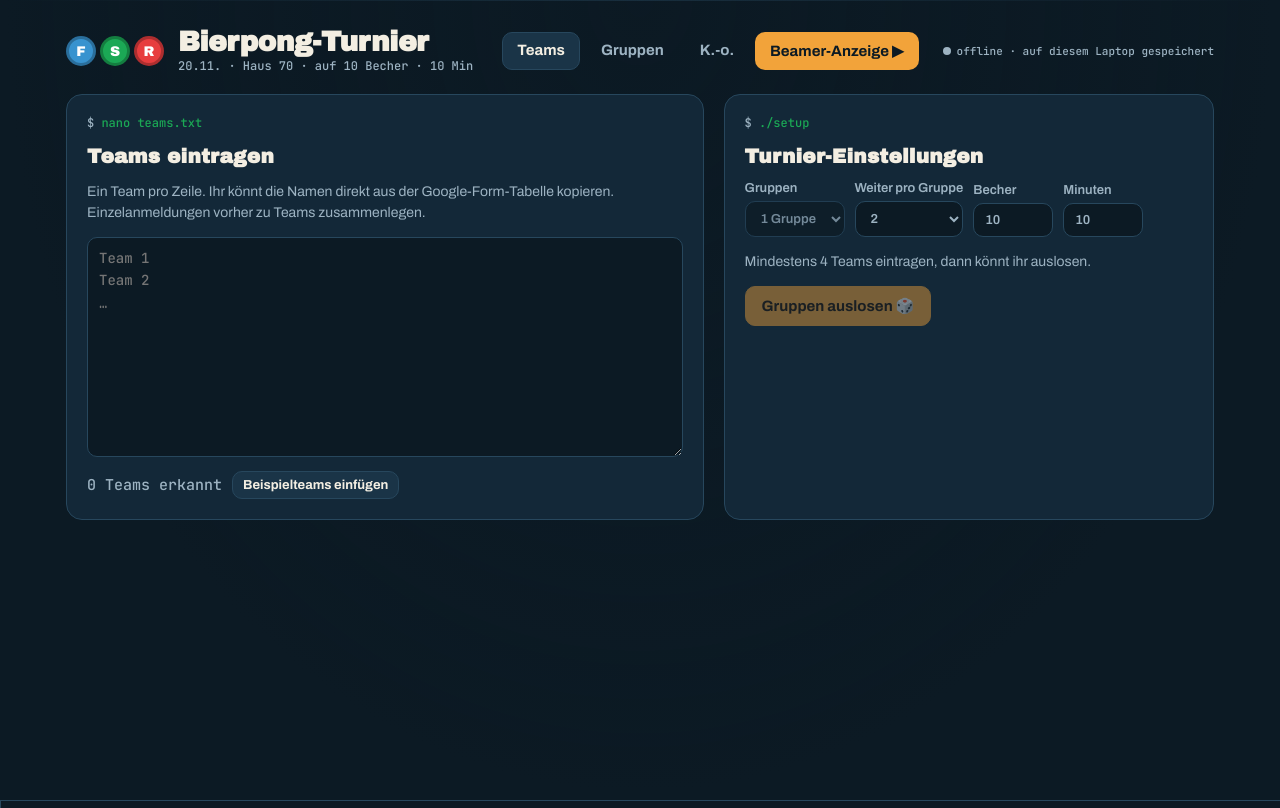
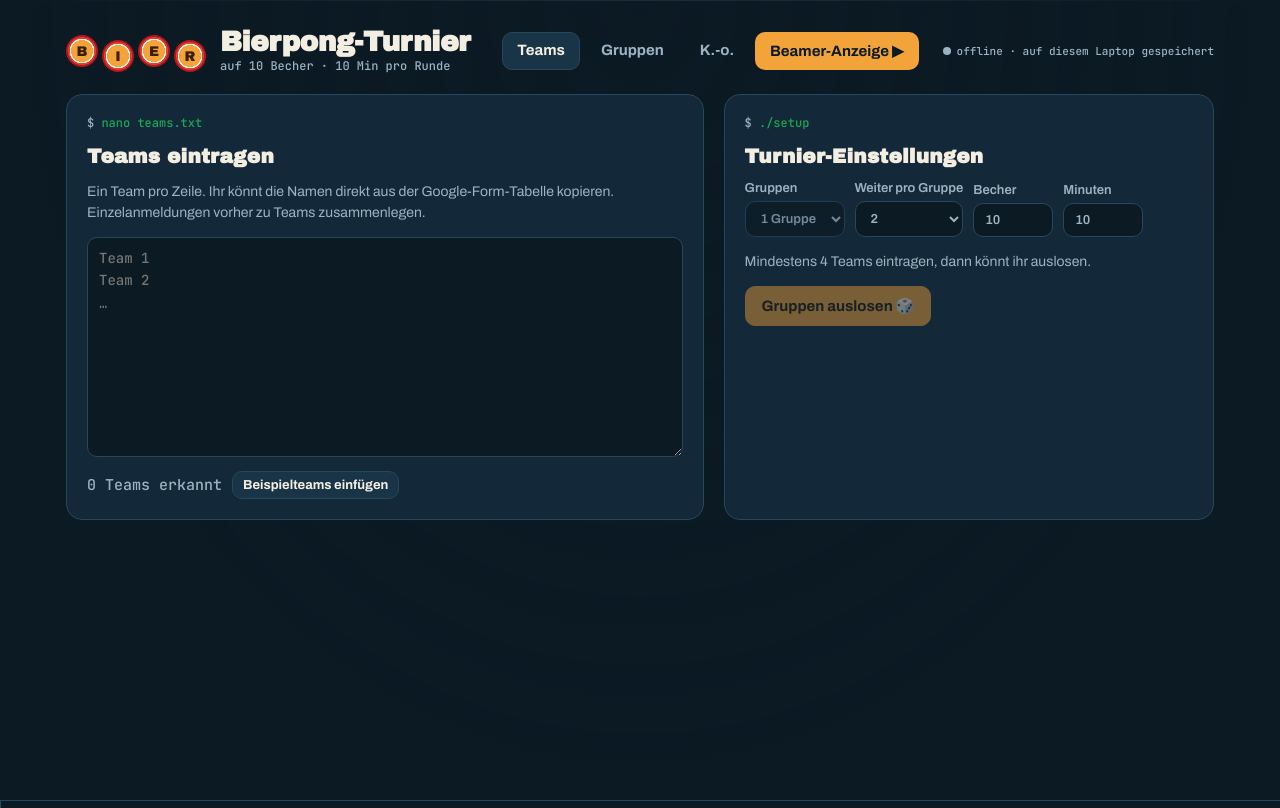
Before and after one commit to sofiixi/bierpong, a plain HTML site: page index.html in a window 1280 px wide. Drawn offline with Linux system fonts and the light colour scheme.

Commit message:
Logo als Bierbecher, Datum und Ort entfernt
Co-Authored-By: Claude Opus 5.5 <noreply@anthropic.com>
Claude-Session: https://claude.ai/code/session_01Auu38XyXTNPmPAStrz7GyX

```diff
--- a/index.html
+++ b/index.html
@@ -1,7 +1,7 @@
 <!doctype html>
 <html lang="de">
 <head>
-<title>Bierpong-Turnier FSR</title>
+<title>Bierpong-Turnier</title>
 <meta charset="utf-8">
 <meta name="viewport" content="width=device-width,initial-scale=1">
 <link rel="stylesheet" href="https://fonts.googleapis.com/css2?family=Archivo+Black&family=Archivo:wght@400;600;700&family=JetBrains+Mono:wght@500;700&display=swap">
@@ -35,8 +35,9 @@ button{cursor:pointer}
 /* header */
 header{display:flex;flex-wrap:wrap;align-items:center;gap:16px 24px}
 .brand{display:flex;align-items:center;gap:14px;min-width:0}
-.fsr{display:flex;gap:4px}
-.fsr span{width:30px;height:30px;border-radius:50%;display:grid;place-items:center;font-family:var(--f-display);font-size:14px;color:#fff;border:3px solid rgba(0,0,0,.25)}
+.cups{display:flex;gap:4px}
+.cups span{width:32px;height:32px;border-radius:50%;display:grid;place-items:center;font-family:var(--f-display);font-size:14px;color:#3A1D04;background:radial-gradient(circle,var(--beer) 0 55%,var(--foam) 56% 62%,var(--red) 63%);border:2px solid #AF191C}
+.cups span:nth-child(even){transform:translateY(5px)}
 .brand h1{margin:0;font-family:var(--f-display);font-size:28px;line-height:1;letter-spacing:-.5px}
 .brand p{margin:2px 0 0;font-family:var(--f-mono);font-size:12px;color:var(--muted)}
 nav{display:flex;gap:6px;flex-wrap:wrap;margin-left:auto}
@@ -314,8 +315,8 @@ const view=()=>{const h=(location.hash||'').slice(1);return['teams','gruppen','k
 
 function headerHTML(v){
   return `<header>
-  <div class="brand"><div class="fsr" aria-hidden="true"><span style="background:var(--blue)">F</span><span style="background:var(--green)">S</span><span style="background:var(--red)">R</span></div>
-  <div><h1>Bierpong-Turnier</h1><p>20.11. · Haus 70 · auf ${S.settings.cups} Becher · ${S.settings.minutes} Min</p></div></div>
+  <div class="brand"><div class="cups" aria-hidden="true"><span>B</span><span>I</span><span>E</span><span>R</span></div>
+  <div><h1>Bierpong-Turnier</h1><p>auf ${S.settings.cups} Becher · ${S.settings.minutes} Min pro Runde</p></div></div>
   <nav aria-label="Bereiche">
    ${[['teams','Teams'],['gruppen','Gruppen'],['ko','K.-o.']].map(([k,l])=>`<a href="#${k}" ${v===k?'aria-current="page"':''}>${l}</a>`).join('')}
    <a href="#anzeige" class="show">Beamer-Anzeige ▶</a>
```
Also changed, not shown: 1 other file.
